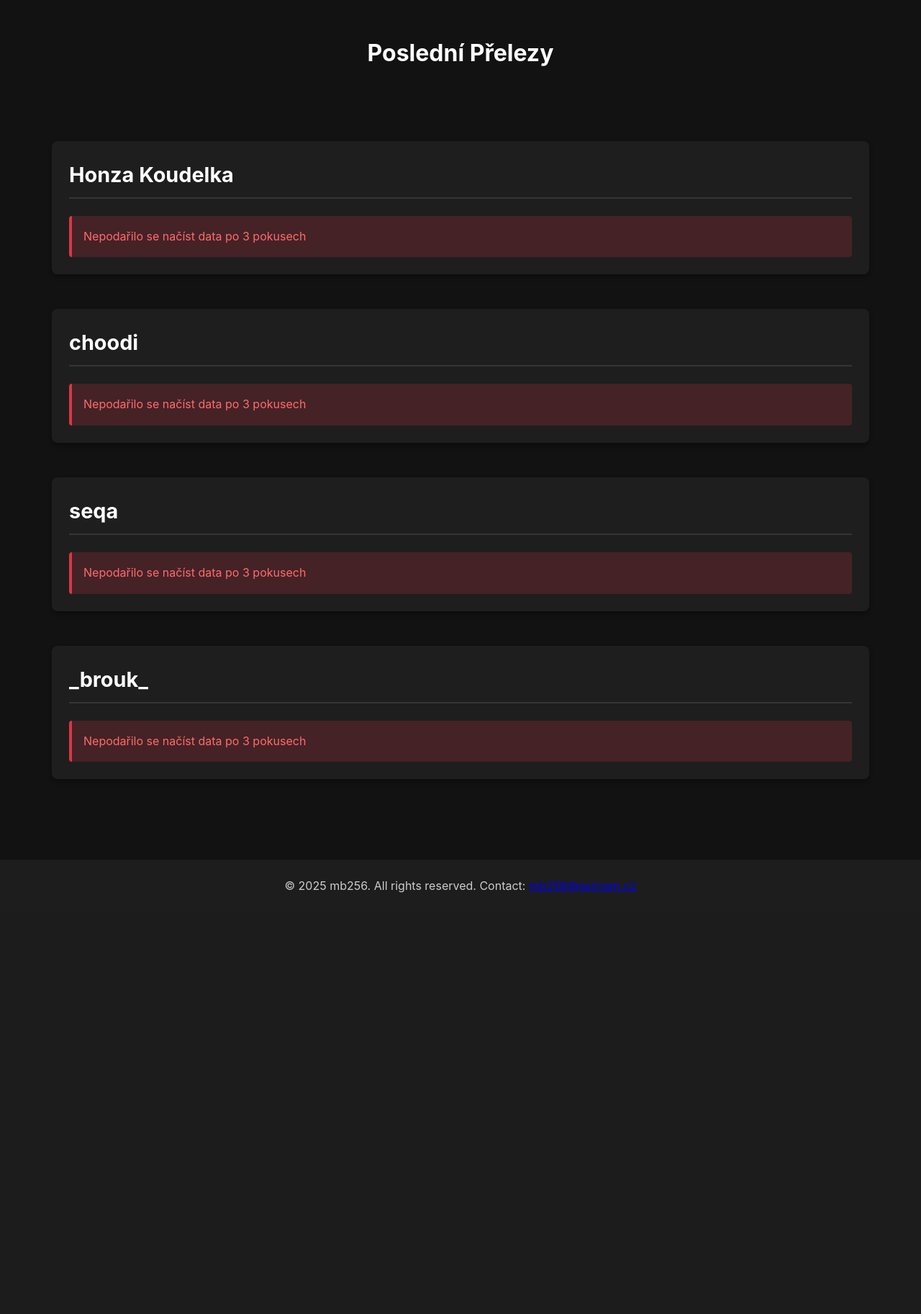
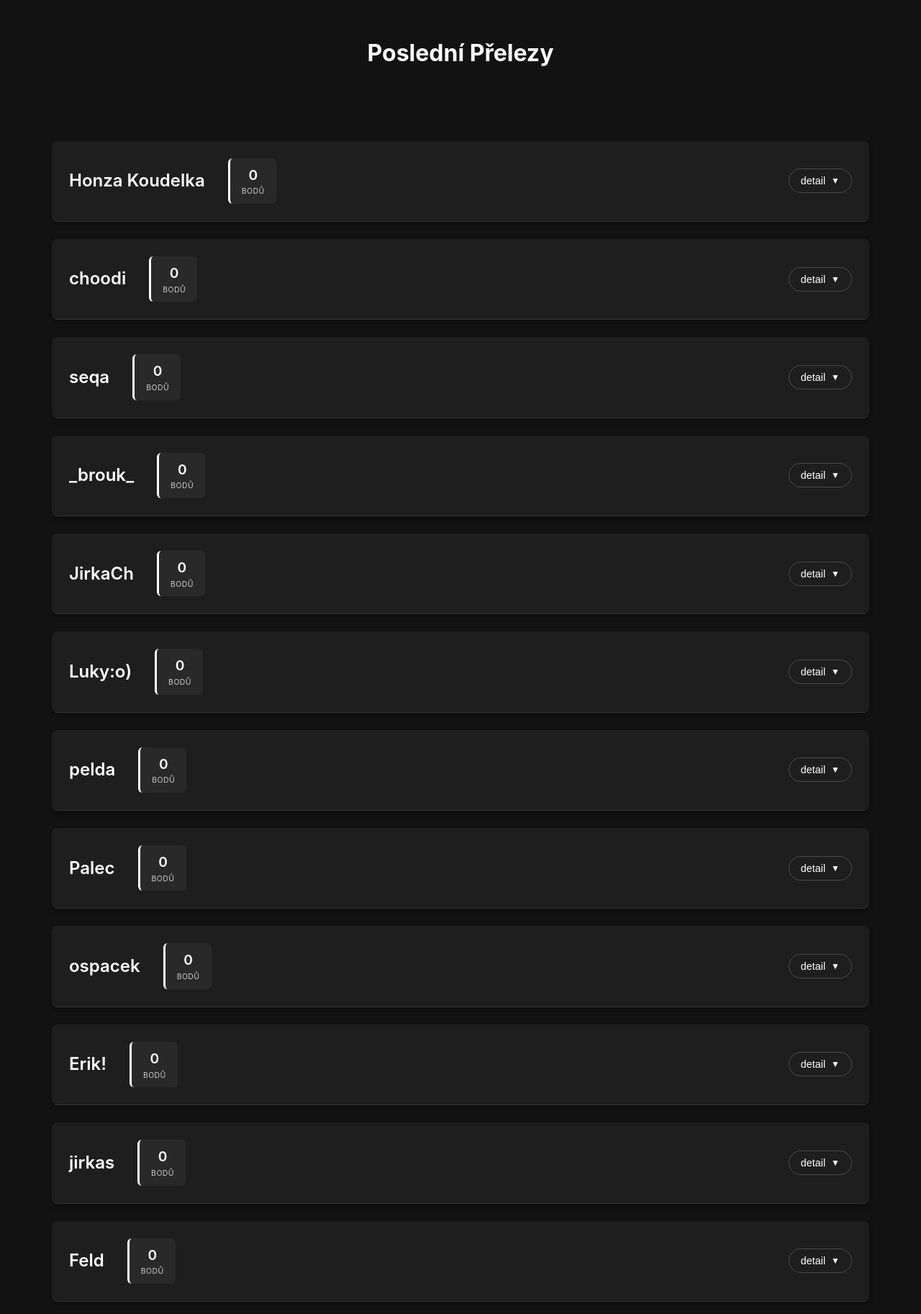
Before and after one commit to mb256/web, a Django app: page /prelezy/ in a window 1280 px wide. Shown: the part 95-1920 px from the top of the page at 72% size. Before the commit the page ends 1335 px from the top, so only its background shows below. Run offline with Django 5.2, Linux system fonts and the light colour scheme; data that the repository does not hold is empty.

Commit message:
Add total number of points
Improve view. Just list of climbers with expanded link.

```diff
--- a/web/prelezy/templates/prelezy/routes.html
+++ b/web/prelezy/templates/prelezy/routes.html
@@ -7,12 +7,32 @@
     <h2>Poslední Přelezy</h2>
 </section>
 
-<!-- Climbers Routes Section -->
+<!-- Climbers Rankings Section -->
 <section class="routes-section">
     {% for climber_data in climbers %}
     <div class="climber-container">
-        <h2 class="climber-name">{{ climber_data.name }}</h2>
+        <!-- Climber Summary Row -->
+        <div class="climber-summary" data-climber-id="climber-{{ forloop.counter }}">
+            <div class="climber-info">
+                <div class="climber-name-block">
+                    <h3 class="climber-name">{{ climber_data.name }}</h3>
+                    {% if climber_data.last_climb_date %}
+                    <p class="last-climb-date">Poslední prelez: {{ climber_data.last_climb_date }}</p>
+                    {% endif %}
+                </div>
+                <div class="climber-points">
+                    <span class="points-value">{{ climber_data.total_points }}</span>
+                    <span class="points-label">bodů</span>
+                </div>
+            </div>
+            <button class="detail-toggle" data-toggle="climber-{{ forloop.counter }}">
+                <span class="toggle-text">detail</span>
+                <span class="toggle-icon">▼</span>
+            </button>
+        </div>
 
+        <!-- Expandable Details Section -->
+        <div class="climber-details" id="climber-{{ forloop.counter }}">
             {% if climber_data.error %}
             <div class="error-message">
                 <p>{{ climber_data.error }}</p>
@@ -32,7 +52,7 @@
                     <tbody>
                         {% for route in climber_data.routes %}
                         <tr>
-                        <td data-label="Nazev">{{ route.name }}</td>
+                            <td data-label="Cesta">{{ route.name }}</td>
                             <td data-label="Sektor">{{ route.sector }}</td>
                             <td data-label="Styl">{{ route.style }}</td>
                             <td data-label="Obtížnost">{{ route.difficulty }}</td>
@@ -48,8 +68,36 @@
             </div>
             {% endif %}
         </div>
+    </div>
     {% endfor %}
 </section>
+
+<script>
+document.addEventListener('DOMContentLoaded', function() {
+    const toggleButtons = document.querySelectorAll('.detail-toggle');
+
+    toggleButtons.forEach(button => {
+        button.addEventListener('click', function() {
+            const targetId = this.getAttribute('data-toggle');
+            const targetDetails = document.getElementById(targetId);
+            const climberContainer = this.closest('.climber-container');
+
+            if (targetDetails) {
+                climberContainer.classList.toggle('expanded');
+                targetDetails.classList.toggle('show');
+
+                // Rotate the toggle icon
+                const icon = this.querySelector('.toggle-icon');
+                if (icon) {
+                    icon.style.transform = climberContainer.classList.contains('expanded')
+                        ? 'rotate(180deg)'
+                        : 'rotate(0deg)';
+                }
+            }
+        });
+    });
+});
+</script>
 
 <style>
     .routes-section {
@@ -59,19 +107,119 @@
     }
 
     .climber-container {
-        margin-bottom: 3rem;
+        margin-bottom: 1.5rem;
         background-color: var(--bg-secondary);
         border-radius: 8px;
+        box-shadow: 0 4px 6px rgba(0, 0, 0, 0.3);
+        overflow: hidden;
+    }
+
+    /* Climber Summary Row */
+    .climber-summary {
+        display: flex;
+        justify-content: space-between;
+        align-items: center;
         padding: 1.5rem;
-        box-shadow: 0 4px 6px rgba(0, 0, 0, 0.3);
+        background-color: var(--bg-secondary);
+        cursor: pointer;
+        transition: background-color 0.2s ease;
+        border-bottom: 1px solid rgba(255, 255, 255, 0.1);
+    }
+
+    .climber-summary:hover {
+        background-color: rgba(255, 255, 255, 0.05);
+    }
+
+    .climber-info {
+        display: flex;
+        align-items: center;
+        gap: 2rem;
+        flex: 1;
+    }
+
+    .climber-name-block {
+        display: flex;
+        flex-direction: column;
+        gap: 0.25rem;
     }
 
     .climber-name {
         color: var(--text-primary);
-        margin-bottom: 1.5rem;
-        font-size: 1.8rem;
-        border-bottom: 2px solid rgba(255, 255, 255, 0.1);
-        padding-bottom: 0.5rem;
+        margin: 0;
+        font-size: 1.5rem;
+        font-weight: 600;
+    }
+
+    .last-climb-date {
+        color: var(--text-secondary);
+        margin: 0;
+        font-size: 0.85rem;
+        font-style: italic;
+    }
+
+    .climber-points {
+        display: flex;
+        flex-direction: column;
+        align-items: center;
+        background-color: rgba(255, 255, 255, 0.05);
+        padding: 0.5rem 1rem;
+        border-radius: 6px;
+        border-left: 3px solid var(--text-primary);
+    }
+
+    .points-value {
+        color: var(--text-primary);
+        font-size: 1.2rem;
+        font-weight: 600;
+    }
+
+    .points-label {
+        color: var(--text-secondary);
+        font-size: 0.65rem;
+        text-transform: uppercase;
+        letter-spacing: 0.5px;
+    }
+
+    /* Detail Toggle Button */
+    .detail-toggle {
+        padding: 0.5rem 1rem;
+        background: none;
+        border: 1px solid rgba(255, 255, 255, 0.2);
+        color: var(--text-primary);
+        cursor: pointer;
+        border-radius: 20px;
+        display: flex;
+        align-items: center;
+        gap: 0.5rem;
+        transition: all 0.2s ease;
+        font-size: 0.9rem;
+        font-weight: 500;
+        margin-left: 1rem;
+    }
+
+    .detail-toggle:hover {
+        background-color: rgba(255, 255, 255, 0.1);
+        border-color: rgba(255, 255, 255, 0.4);
+    }
+
+    .toggle-icon {
+        display: inline-block;
+        transition: transform 0.3s ease;
+        font-size: 0.75rem;
+    }
+
+    /* Expandable Details Section */
+    .climber-details {
+        max-height: 0;
+        overflow: hidden;
+        transition: max-height 0.3s ease, opacity 0.3s ease;
+        opacity: 0;
+    }
+
+    .climber-details.show {
+        max-height: 2000px;
+        opacity: 1;
+        padding: 1.5rem;
     }
 
     .table-container {
--- a/web/prelezy/views.py
+++ b/web/prelezy/views.py
@@ -7,7 +7,7 @@ import time
 def fetch_climber_routes(url, max_retries=3, delay=0.3):
     """
     Fetch climbing routes from lezec.cz with retry logic.
-    Returns list of route dicts or None on failure.
+    Returns dict with 'routes' (list of route dicts) and 'total_points' (int), or None on failure.
     """
     for attempt in range(max_retries):
         try:
@@ -41,18 +41,24 @@ def fetch_climber_routes(url, max_retries=3, delay=0.3):
 
             routes = []
             data_start = header_index + 7
+            total_points = 0
+
             for i in range(10):
                 route_start = data_start + (i * 7)
                 if route_start + 6 >= len(all_cells):
                     break
 
                 date = all_cells[route_start].get_text(strip=True)
+
+                if date == 'Celkem:':
+                    break
+
                 name = all_cells[route_start + 1].get_text(strip=True)
                 sector = all_cells[route_start + 2].get_text(strip=True)
                 difficulty = all_cells[route_start + 3].get_text(strip=True)
                 style = all_cells[route_start + 5].get_text(strip=True)
 
-                if date == 'Celkem:' or not name:
+                if not name:
                     break
 
                 route = {
@@ -64,7 +70,24 @@ def fetch_climber_routes(url, max_retries=3, delay=0.3):
                 }
                 routes.append(route)
 
-            return routes if routes else None
+            # Search for 'Celkem:' in all cells to extract total points
+            # This handles colspan attribute correctly
+            for i, cell in enumerate(all_cells):
+                if cell.get_text(strip=True) == 'Celkem:':
+                    # The next cell contains the total points
+                    if i + 1 < len(all_cells):
+                        points_text = all_cells[i + 1].get_text(strip=True)
+                        try:
+                            total_points = int(points_text)
+                        except ValueError:
+                            total_points = 0
+                    break
+
+            result = {
+                'routes': routes if routes else [],
+                'total_points': total_points
+            }
+            return result if routes else None
 
         except (requests.RequestException, Exception) as e:
             if attempt < max_retries - 1:
@@ -79,7 +102,7 @@ def fetch_climber_routes(url, max_retries=3, delay=0.3):
 
 
 def prelezy(request):
-    """Django view that replicates the Flask prelezy() behavior."""
+    """Django view that displays climbers sorted by total climbing points."""
     climbers_data = [
         {
             'name': 'Honza Koudelka',
@@ -96,17 +119,88 @@ def prelezy(request):
         {
             'name': '_brouk_',
             'url': 'https://lezec.cz/denik.php?parn=2&uid=5f62726f756b5fh&ckat=2&crok=9992'
+        },
+        {
+            'name': 'JirkaCh',
+            'url': 'https://lezec.cz/denik.php?parn=2&uid=4a69726b614368h&ckat=2&crok=9992'
+        },
+        {
+            'name': 'Luky:o)',
+            'url': 'https://lezec.cz/denik.php?parn=2&uid=4c756b793a6f29h&ckat=2&crok=9992'
+        },
+        {
+            'name': 'pelda',
+            'url': 'https://lezec.cz/denik.php?parn=2&uid=70656c6461h&ckat=2&crok=9992'
+        },
+        {
+            'name': 'Palec',
+            'url': 'https://lezec.cz/denik.php?parn=2&uid=50616c6563h&ckat=2&crok=9992'
+        },
+        {
+            'name': 'ospacek',
+            'url': 'https://lezec.cz/denik.php?parn=2&uid=6f7370e1e8656bh&ckat=2&crok=9992'
+        },
+        {
+            'name': 'Erik!',
+            'url': 'https://lezec.cz/denik.php?parn=2&uid=4572696b21h&ckat=2&crok=9992'
+        },
+        {
+            'name': 'jirkas',
+            'url': 'https://lezec.cz/denik.php?parn=2&uid=6a69726b6173h&ckat=2&crok=9992'
+        },
+        {
+            'name': 'Feld',
+            'url': 'https://lezec.cz/denik.php?parn=2&uid=46656c64h&ckat=2&crok=9992'
+        },
+        {
+            'name': 'Sved',
+            'url': 'https://lezec.cz/denik.php?parn=2&uid=8a77e964h&ckat=2&crok=9992'
+        },
+        {
+            'name': 'Krvak',
+            'url': 'https://lezec.cz/denik.php?parn=2&uid=4b7276e16bh&ckat=2&crok=9992'
+        },
+        {
+            'name': 'blaza',
+            'url': 'https://lezec.cz/denik.php?parn=2&uid=626c617a61h&ckat=2&crok=9992'
+        },
+        {
+            'name': 'LukasG',
+            'url': 'https://lezec.cz/denik.php?parn=2&uid=4c756b617347h&ckat=2&crok=9992'
         }
+
     ]
 
     climbers = []
     for climber in climbers_data:
-        routes = fetch_climber_routes(climber['url'])
-        climber_info = {
-            'name': climber['name'],
-            'routes': routes if routes else [],
-            'error': None if routes else 'Nepodařilo se načíst data po 3 pokusech'
-        }
+        result = fetch_climber_routes(climber['url'])
+
+        if result is None:
+            climber_info = {
+                'name': climber['name'],
+                'routes': [],
+                'total_points': 0,
+                'last_climb_date': None,
+                'error': 'Nepodařilo se načíst data po 3 pokusech'
+            }
+        else:
+            routes = result['routes']
+            total_points = result['total_points']
+
+            # Get the last climb date (most recent route, which is first in the list)
+            last_climb_date = routes[0]['date'] if routes else None
+
+            climber_info = {
+                'name': climber['name'],
+                'routes': routes,
+                'total_points': total_points,
+                'last_climb_date': last_climb_date,
+                'error': None
+            }
+
         climbers.append(climber_info)
 
+    # Sort climbers by total_points descending (highest first)
+    climbers.sort(key=lambda x: x['total_points'], reverse=True)
+
     return render(request, 'prelezy/routes.html', {'climbers': climbers})
```
Also changed, not shown: other parts of web/prelezy/templates/prelezy/routes.html (+52 -6 lines). Lines whose indentation alone changed are shown as unchanged.
